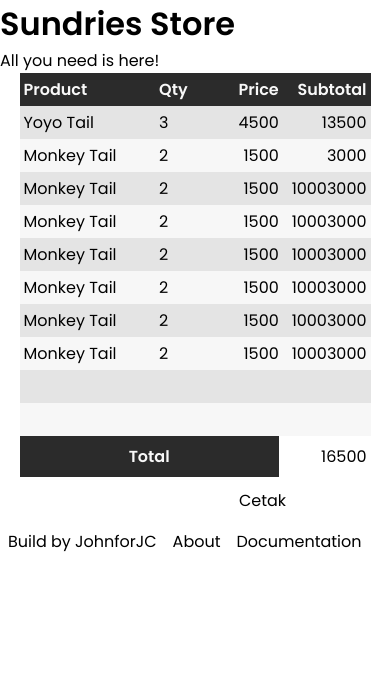
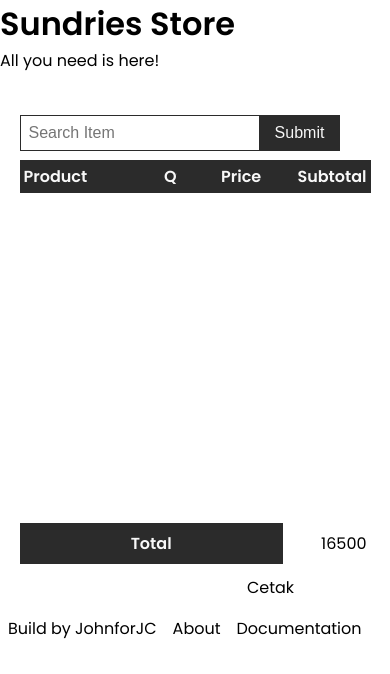
Before and after one commit to johnforjc/cashier-app, a React (Create React App) app: page / in a window 390 px wide. Shown: the top 674 px of the page. Built offline with nearby package versions, Linux system fonts and the light colour scheme.

Commit message:
tambah produk ke list kasir selesai

```diff
--- a/package.json
+++ b/package.json
@@ -6,6 +6,7 @@
     "@testing-library/jest-dom": "^5.15.0",
     "@testing-library/react": "^11.2.7",
     "@testing-library/user-event": "^12.8.3",
+    "googleapis": "^91.0.0",
     "react": "^17.0.2",
     "react-dom": "^17.0.2",
     "react-scripts": "4.0.3",
--- /dev/null
+++ b/src/data/product.js
@@ -0,0 +1,194 @@
+const product = [
+  {
+    id: 1,
+    name: "Sticky Mucus",
+    price: 7000,
+  },
+  {
+    id: 2,
+    name: "Madragora Leaf",
+    price: 7500,
+  },
+  {
+    id: 3,
+    name: "Chrysalis",
+    price: 5500,
+  },
+  {
+    id: 4,
+    name: "Small Meat Piece",
+    price: 2500,
+  },
+  {
+    id: 5,
+    name: "Egg",
+    price: 6500,
+  },
+  {
+    id: 6,
+    name: "Large Meat Piece",
+    price: 6000,
+  },
+  {
+    id: 7,
+    name: "Mushroom Spore",
+    price: 4500,
+  },
+  {
+    id: 8,
+    name: "Tentacle",
+    price: 1500,
+  },
+  {
+    id: 9,
+    name: "Sticky Webfoot",
+    price: 5000,
+  },
+  {
+    id: 10,
+    name: "Grasshopper Leg",
+    price: 6500,
+  },
+  {
+    id: 11,
+    name: "Chonchon Leg",
+    price: 3500,
+  },
+  {
+    id: 12,
+    name: "Nectar",
+    price: 4500,
+  },
+  {
+    id: 13,
+    name: "Clover",
+    price: 6000,
+  },
+  {
+    id: 14,
+    name: "Stem",
+    price: 2000,
+  },
+  {
+    id: 15,
+    name: "Silk Thread",
+    price: 6000,
+  },
+  {
+    id: 16,
+    name: "Feather",
+    price: 5500,
+  },
+  {
+    id: 17,
+    name: "Piece of Egg Shell",
+    price: 5000,
+  },
+  {
+    id: 18,
+    name: "Animal Fang",
+    price: 5000,
+  },
+  {
+    id: 19,
+    name: "Mushroom Cap",
+    price: 2500,
+  },
+  {
+    id: 20,
+    name: "Single Cell",
+    price: 2000,
+  },
+  {
+    id: 21,
+    name: "Smooth Leather",
+    price: 7000,
+  },
+  {
+    id: 22,
+    name: "Broken Violin String",
+    price: 7000,
+  },
+  {
+    id: 23,
+    name: "Bat Ear",
+    price: 6500,
+  },
+  {
+    id: 24,
+    name: "Chonchon Eye",
+    price: 4000,
+  },
+  {
+    id: 25,
+    name: "Thief Bug Slime",
+    price: 4000,
+  },
+  {
+    id: 26,
+    name: "Small Flower",
+    price: 4500,
+  },
+  {
+    id: 27,
+    name: "Thin Feelers",
+    price: 2000,
+  },
+  {
+    id: 28,
+    name: "Bat Wing",
+    price: 6000,
+  },
+  {
+    id: 29,
+    name: "Insect Wing",
+    price: 4500,
+  },
+  {
+    id: 30,
+    name: "Bat Tooth",
+    price: 4000,
+  },
+  {
+    id: 31,
+    name: "Thief Bug Tooth",
+    price: 5500,
+  },
+  {
+    id: 32,
+    name: "Drifting Crystal Shard",
+    price: 6000,
+  },
+  {
+    id: 33,
+    name: "Hinalle",
+    price: 2500,
+  },
+  {
+    id: 34,
+    name: "Strong Slime",
+    price: 3500,
+  },
+  {
+    id: 35,
+    name: "Chonchon Shell",
+    price: 7000,
+  },
+  {
+    id: 36,
+    name: "Thief Bug Shell",
+    price: 6500,
+  },
+  {
+    id: 37,
+    name: "Down Fur",
+    price: 6500,
+  },
+  {
+    id: 38,
+    name: "Insect Peeling",
+    price: 6500,
+  },
+];
+
+export default product;
--- a/src/index.css
+++ b/src/index.css
@@ -5,7 +5,7 @@
 *::before {
   padding: 0;
   margin: 0;
-  box-sizing: content-box;
+  box-sizing: border-box;
 }
 
 body {
--- a/src/pages/cashier-page/Cashier.css
+++ b/src/pages/cashier-page/Cashier.css
@@ -1,7 +1,62 @@
 .cashier {
+  padding-top: 5vh;
   display: block;
   width: 80%;
   margin: auto;
+}
+
+.search-item {
+  margin-bottom: 1vh;
+  width: 100%;
+  display: flex;
+}
+
+.search-item .form-control {
+  width: 100%;
+  position: relative;
+}
+
+.search-item .suggested-item {
+  position: absolute;
+  bottom: -99px;
+  left: 0;
+  height: 99px;
+  width: min(240px, calc(100% - 80px));
+  background-color: black;
+  color: white;
+  z-index: 10;
+  overflow-y: auto;
+}
+
+.search-item .suggested-list {
+  padding: 0.25em;
+  height: 33px;
+}
+
+.search-item .form-input {
+  width: 100%;
+}
+
+.search-item input {
+  outline: none;
+  border: none;
+  padding: 0.5em;
+  font-size: 16px;
+  box-sizing: border-box;
+}
+
+.search-item #item-name {
+  width: min(240px, calc(100% - 80px));
+  border: 1px solid #2b2b2b;
+  border-radius: 0;
+}
+
+.search-item #submit-btn {
+  cursor: pointer;
+  width: 80px;
+  background-color: #2b2b2b;
+  color: #f7f7f7;
+  border: 1px solid #2b2b2b;
 }
 
 .cashier-table {
@@ -39,6 +94,7 @@
 .list-header *,
 .list-total * {
   padding: 0.25em;
+  overflow: hidden;
 }
 
 .list-header,
@@ -87,4 +143,12 @@
   .cashier {
     width: 90%;
   }
+
+  .cashier-table .qty {
+    width: 5%;
+  }
+
+  .cashier-table .subtotal {
+    width: 30%;
+  }
 }
--- a/src/pages/cashier-page/Cashier.js
+++ b/src/pages/cashier-page/Cashier.js
@@ -1,7 +1,56 @@
 import React from "react";
+import { useState } from "react";
+
+import product from "../../data/product";
 import "./Cashier.css";
 
 const Cashier = () => {
+  const [inputValue, setinputValue] = useState("");
+  const [suggestProduct, setSuggestProduct] = useState([]);
+  const [productSelected, setProductSelected] = useState([]);
+
+  const getSuggestItem = (inputText) => {
+    if (inputText.length > 0) {
+      const suggestItem = product.filter((item) => item.name.toLowerCase().includes(inputText.toLowerCase()));
+
+      setSuggestProduct(suggestItem);
+    } else {
+      setSuggestProduct([]);
+    }
+  };
+
+  const inputChangeHandler = (event) => {
+    let currentValue = event.target.value;
+    setinputValue(currentValue);
+
+    getSuggestItem(currentValue);
+  };
+
+  const selectedValue = (event) => {
+    let elementTarget = event.target.innerText;
+
+    setinputValue(elementTarget);
+    setSuggestProduct([]);
+  };
+
+  const submitHandler = (event) => {
+    event.preventDefault();
+    let choosenProduct = inputValue;
+
+    let searchItem = product.filter((item) => item.name.toLowerCase() === choosenProduct.toLowerCase());
+
+    if (searchItem.length === 1) {
+      const quantity = 1;
+      const newItem = { quantity, ...searchItem[0] };
+
+      setProductSelected([...productSelected, newItem]);
+    } else {
+      console.log("Not Found");
+    }
+
+    setinputValue("");
+  };
+
   const cetakList = () => {
     let list = document.querySelectorAll(".list-item");
 
@@ -13,6 +62,23 @@ const Cashier = () => {
 
   return (
     <div className="cashier">
+      <div className="search-item">
+        <form action="" className="form-control" autoComplete="off" onSubmit={submitHandler}>
+          <div className="form-input">
+            <input type="text" placeholder="Search Item" id="item-name" onChange={inputChangeHandler} value={inputValue} autoComplete="off" />
+            <input type="submit" value="Submit" id="submit-btn" />
+          </div>
+          {suggestProduct.length > 0 && (
+            <div className="suggested-item">
+              {suggestProduct.map((item) => (
+                <div className="suggested-list" key={item.id} onClick={selectedValue}>
+                  {item.name}
+                </div>
+              ))}
+            </div>
+          )}
+        </form>
+      </div>
       <div className="cashier-table">
         <div className="list-header">
           <div className="name">Product</div>
@@ -22,66 +88,14 @@ const Cashier = () => {
         </div>
 
         <div className="cashier-table-content">
-          <div className="list-item">
-            <div className="name">Yoyo Tail</div>
-            <div className="qty">3</div>
-            <div className="price">4500</div>
-            <div className="subtotal">13500</div>
-          </div>
-          <div className="list-item">
-            <div className="name">Monkey Tail</div>
-            <div className="qty">2</div>
-            <div className="price">1500</div>
-            <div className="subtotal">3000</div>
-          </div>
-          <div className="list-item">
-            <div className="name">Monkey Tail</div>
-            <div className="qty">2</div>
-            <div className="price">1500</div>
-            <div className="subtotal">10003000</div>
-          </div>
-          <div className="list-item">
-            <div className="name">Monkey Tail</div>
-            <div className="qty">2</div>
-            <div className="price">1500</div>
-            <div className="subtotal">10003000</div>
-          </div>
-          <div className="list-item">
-            <div className="name">Monkey Tail</div>
-            <div className="qty">2</div>
-            <div className="price">1500</div>
-            <div className="subtotal">10003000</div>
-          </div>
-          <div className="list-item">
-            <div className="name">Monkey Tail</div>
-            <div className="qty">2</div>
-            <div className="price">1500</div>
-            <div className="subtotal">10003000</div>
-          </div>
-          <div className="list-item">
-            <div className="name">Monkey Tail</div>
-            <div className="qty">2</div>
-            <div className="price">1500</div>
-            <div className="subtotal">10003000</div>
-          </div>
-          <div className="list-item">
-            <div className="name">Monkey Tail</div>
-            <div className="qty">2</div>
-            <div className="price">1500</div>
-            <div className="subtotal">10003000</div>
-          </div>
-          <div className="list-item">
-            <div className="name"></div>
-            <div className="qty"></div>
-            <div className="price"></div>
-            <div className="subtotal"></div>
-          </div>
-          <div className="list-item">
-            <div className="name"></div>
-            <div className="qty"></div>
-            <div className="price"></div>
-            <div className="subtotal"></div>
-          </div>
+          {productSelected.map((item, index) => (
+            <div className="list-item" key={index}>
+              <div className="name">{item.name}</div>
+              <div className="qty">{item.quantity}</div>
+              <div className="price">{item.price}</div>
+              <div className="subtotal">{item.quantity * item.price}</div>
+            </div>
+          ))}
         </div>
 
         <div className="list-total">
```
Also changed, not shown: src/credential/credential.json (added, +12 -0 lines), 1 other file (tests, documents, lock files or other folders).
